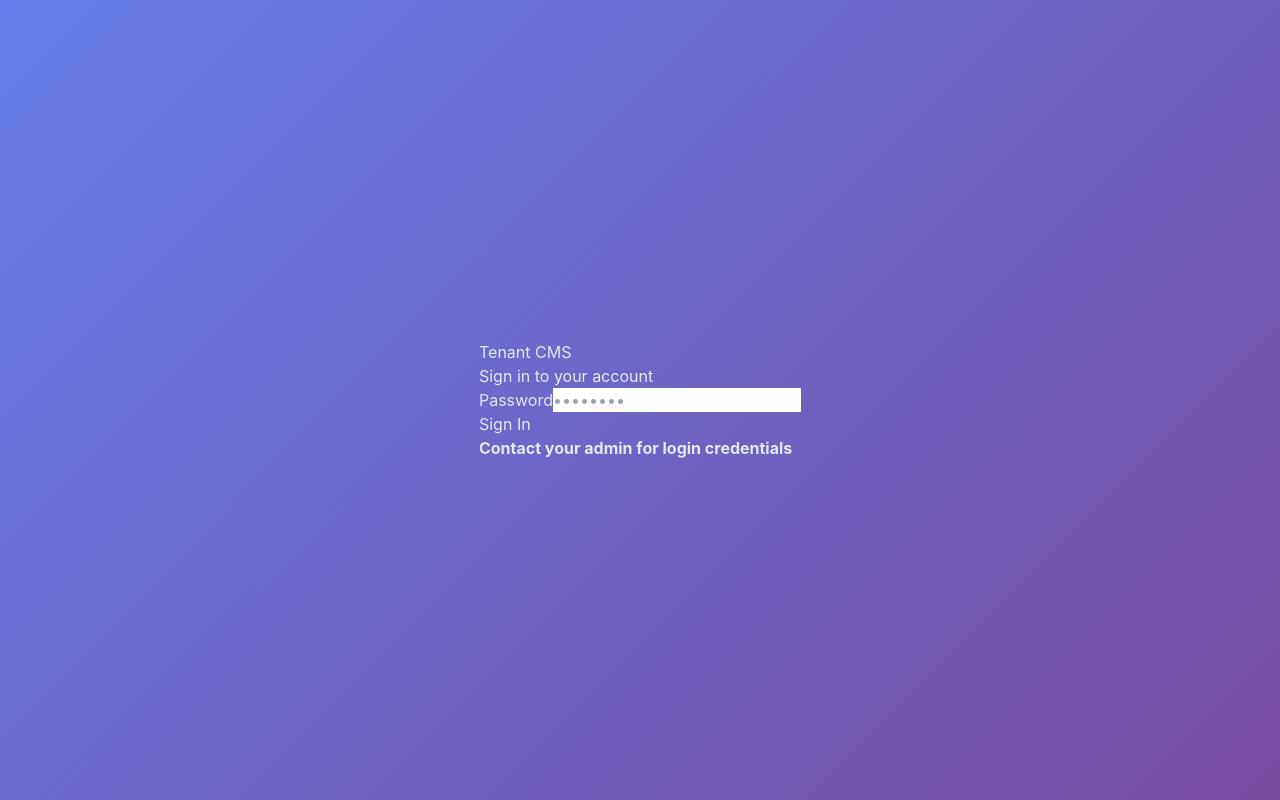
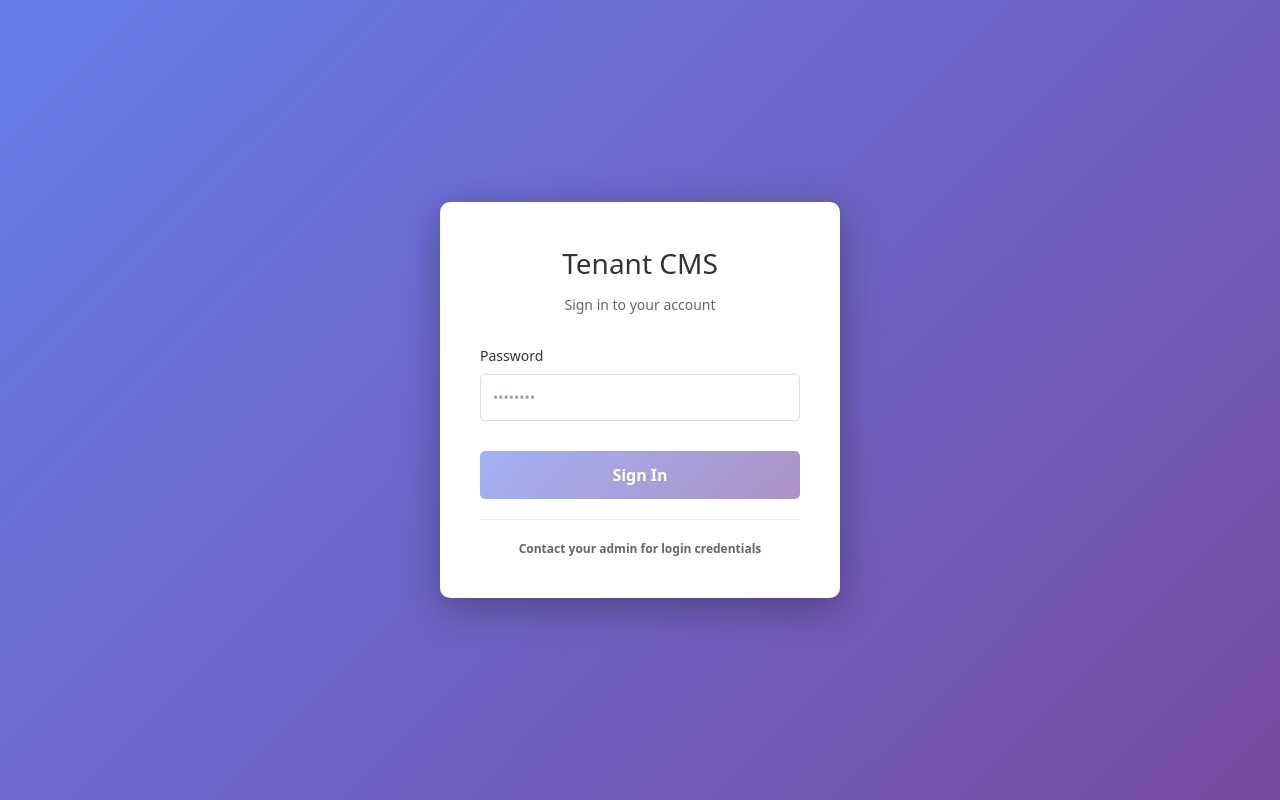
Before and after one commit to shamitech/autodealercloud, a Next.js app in the folder apps/tenant-cms/: page /login in a window 1280 px wide. Built offline with nearby package versions, Linux system fonts and the light colour scheme.

Commit message:
Fix login page with proper inline styles and layout

```diff
--- /dev/null
+++ b/apps/tenant-cms/app/login/layout.tsx
@@ -0,0 +1,15 @@
+export const metadata = {
+  title: 'Tenant CMS Login',
+}
+
+export default function LoginLayout({
+  children,
+}: {
+  children: React.ReactNode
+}) {
+  return (
+    <div style={{ background: 'linear-gradient(135deg, #667eea 0%, #764ba2 100%)', minHeight: '100vh', display: 'flex', alignItems: 'center', justifyContent: 'center', fontFamily: 'system-ui, -apple-system, sans-serif', margin: 0, padding: 0 }}>
+      {children}
+    </div>
+  )
+}
--- a/apps/tenant-cms/app/login/page.tsx
+++ b/apps/tenant-cms/app/login/page.tsx
@@ -1,91 +1,6 @@
 'use client'
 
 import { useEffect, useState } from 'react'
-
-const styles = `
-  * { margin: 0; padding: 0; box-sizing: border-box; }
-  html, body { width: 100%; height: 100%; font-family: system-ui, -apple-system, sans-serif; }
-  body {
-    background: linear-gradient(135deg, #667eea 0%, #764ba2 100%);
-    min-height: 100vh;
-    display: flex;
-    align-items: center;
-    justify-content: center;
-  }
-  .login-container {
-    background: white;
-    border-radius: 10px;
-    box-shadow: 0 10px 40px rgba(0, 0, 0, 0.3);
-    width: 100%;
-    max-width: 400px;
-    padding: 40px;
-  }
-  h1 {
-    text-align: center;
-    color: #333;
-    margin-bottom: 10px;
-    font-size: 28px;
-  }
-  .subtitle {
-    text-align: center;
-    color: #666;
-    margin-bottom: 30px;
-    font-size: 14px;
-  }
-  .form-group {
-    margin-bottom: 20px;
-  }
-  label {
-    display: block;
-    margin-bottom: 8px;
-    color: #333;
-    font-weight: 500;
-    font-size: 14px;
-  }
-  input {
-    width: 100%;
-    padding: 12px;
-    border: 1px solid #ddd;
-    border-radius: 5px;
-    font-size: 14px;
-  }
-  input:focus {
-    outline: none;
-    border-color: #667eea;
-    box-shadow: 0 0 0 3px rgba(102, 126, 234, 0.1);
-  }
-  button {
-    width: 100%;
-    padding: 12px;
-    background: linear-gradient(135deg, #667eea 0%, #764ba2 100%);
-    color: white;
-    border: none;
-    border-radius: 5px;
-    font-size: 16px;
-    font-weight: 600;
-    cursor: pointer;
-    margin-top: 10px;
-  }
-  button:hover:not(:disabled) { opacity: 0.9; }
-  button:disabled { opacity: 0.6; cursor: not-allowed; }
-  .demo-notice {
-    text-align: center;
-    color: #666;
-    font-size: 12px;
-    margin-top: 20px;
-    padding-top: 20px;
-    border-top: 1px solid #eee;
-  }
-  .error {
-    background-color: #fee;
-    color: #c33;
-    padding: 12px;
-    border-radius: 5px;
-    margin-bottom: 20px;
-    border: 1px solid #fcc;
-    font-size: 14px;
-  }
-`
 
 export default function LoginPage() {
   const [slug, setSlug] = useState('')
@@ -137,17 +52,15 @@ export default function LoginPage() {
   }
 
   return (
-    <>
-      <style>{`
-      `}</style>
-      <div style={{ background: 'linear-gradient(135deg, #667eea 0%, #764ba2 100%)', minHeight: '100vh', display: 'flex', alignItems: 'center', justifyContent: 'center' }}>
-        <div className="login-container">
-          <h1>Tenant CMS</h1>
-          <p className="subtitle">Sign in to your account</p>
-          {error && <div className="error">{error}</div>}
+    <div style={{ background: 'white', borderRadius: '10px', boxShadow: '0 10px 40px rgba(0, 0, 0, 0.3)', width: '100%', maxWidth: '400px', padding: '40px' }}>
+      <h1 style={{ textAlign: 'center', color: '#333', marginBottom: '10px', fontSize: '28px' }}>Tenant CMS</h1>
+      <p style={{ textAlign: 'center', color: '#666', marginBottom: '30px', fontSize: '14px' }}>Sign in to your account</p>
+
+      {error && <div style={{ backgroundColor: '#fee', color: '#c33', padding: '12px', borderRadius: '5px', marginBottom: '20px', border: '1px solid #fcc', fontSize: '14px' }}>{error}</div>}
+
       <form onSubmit={handleSubmit}>
-            <div className="form-group">
-              <label htmlFor="password">Password</label>
+        <div style={{ marginBottom: '20px' }}>
+          <label style={{ display: 'block', marginBottom: '8px', color: '#333', fontWeight: 500, fontSize: '14px' }} htmlFor="password">Password</label>
           <input
             type="password"
             id="password"
@@ -156,17 +69,21 @@ export default function LoginPage() {
             placeholder="••••••••"
             required
             disabled={loading}
+            style={{ width: '100%', padding: '12px', border: '1px solid #ddd', borderRadius: '5px', fontSize: '14px', fontWeight: 'normal' as const }}
           />
         </div>
-            <button type="submit" disabled={loading || !slug}>
+        <button
+          type="submit"
+          disabled={loading || !slug}
+          style={{ width: '100%', padding: '12px', background: 'linear-gradient(135deg, #667eea 0%, #764ba2 100%)', color: 'white', border: 'none', borderRadius: '5px', fontSize: '16px', fontWeight: 600, cursor: loading || !slug ? 'not-allowed' : 'pointer', marginTop: '10px', opacity: (loading || !slug) ? 0.6 : 1 }}
+        >
           {loading ? 'Signing in...' : 'Sign In'}
         </button>
       </form>
-          <div className="demo-notice">
+
+      <div style={{ textAlign: 'center', color: '#666', fontSize: '12px', marginTop: '20px', paddingTop: '20px', borderTop: '1px solid #eee' }}>
         <p><strong>Contact your admin for login credentials</strong></p>
       </div>
     </div>
-      </div>
-    </>
   )
 }
```
Lines whose indentation alone changed are shown as unchanged.
